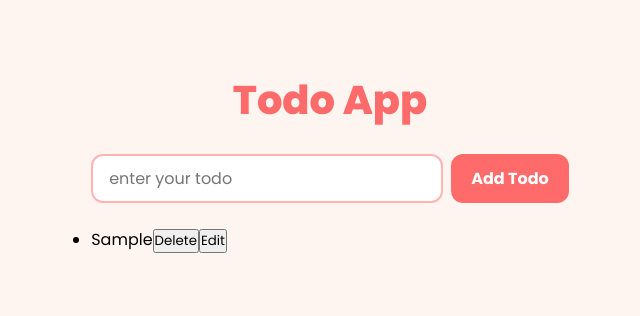
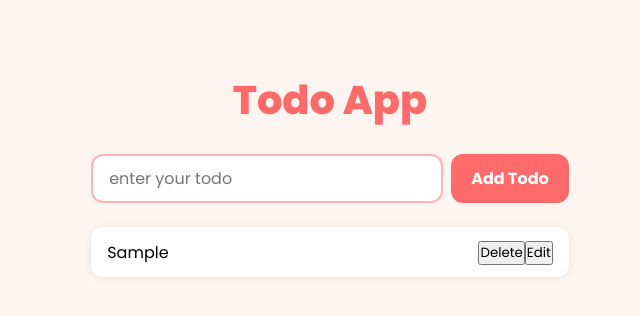
Before and after one commit to karixhma12/react-todo-app_withlocalstorage, a React (Vite) app in the folder todo_app/: page / in a window 1280 px wide. Both pictures are taken after typing "Sample" into the empty fields and a click on the button "Add Todo". Shown: the top 316 px of the page, without its empty margins (310-950 px from the left). Built offline with nearby package versions, Linux system fonts and the light colour scheme.

Commit message:
Styled the individual todo-text elements

```diff
--- a/todo_app/src/App.css
+++ b/todo_app/src/App.css
@@ -58,3 +58,29 @@ h1{
   font-weight: 700;
   cursor: pointer;
 }
+
+ul{
+  list-style: none;
+  padding:0px;
+}
+
+li{
+  background: white;
+  padding: 12px 16px;
+  border-radius: 12px;
+  margin-bottom: 10px;
+  display: flex;
+  align-items: center;
+  justify-content: space-between;
+  box-shadow: 0 1px 8px rgba(0,0,0,0.07);
+}
+
+.todo-text{
+  flex: 1;
+  font-size: 1rem;
+}
+
+.todo-buttons{
+  display: flex;
+  gap: 6px;
+}
--- a/todo_app/src/App.jsx
+++ b/todo_app/src/App.jsx
@@ -92,13 +92,17 @@ function App(){
 
                  :
                   <>
+                    <span className="todo-text">
                       {todo.text}
+                    </span>
+                    <div classname="todo-buttons">
                       <button onClick={()=>{deleteTodo(todo.id)}}> Delete </button>
                       <button onClick = {()=>{
                                           setEditTodo(todo.text);
                                           setEditingId(todo.id);}}>
                                           Edit
                       </button>
+                    </div>
                   </>
                 }
 
```
Lines whose indentation alone changed are shown as unchanged.
